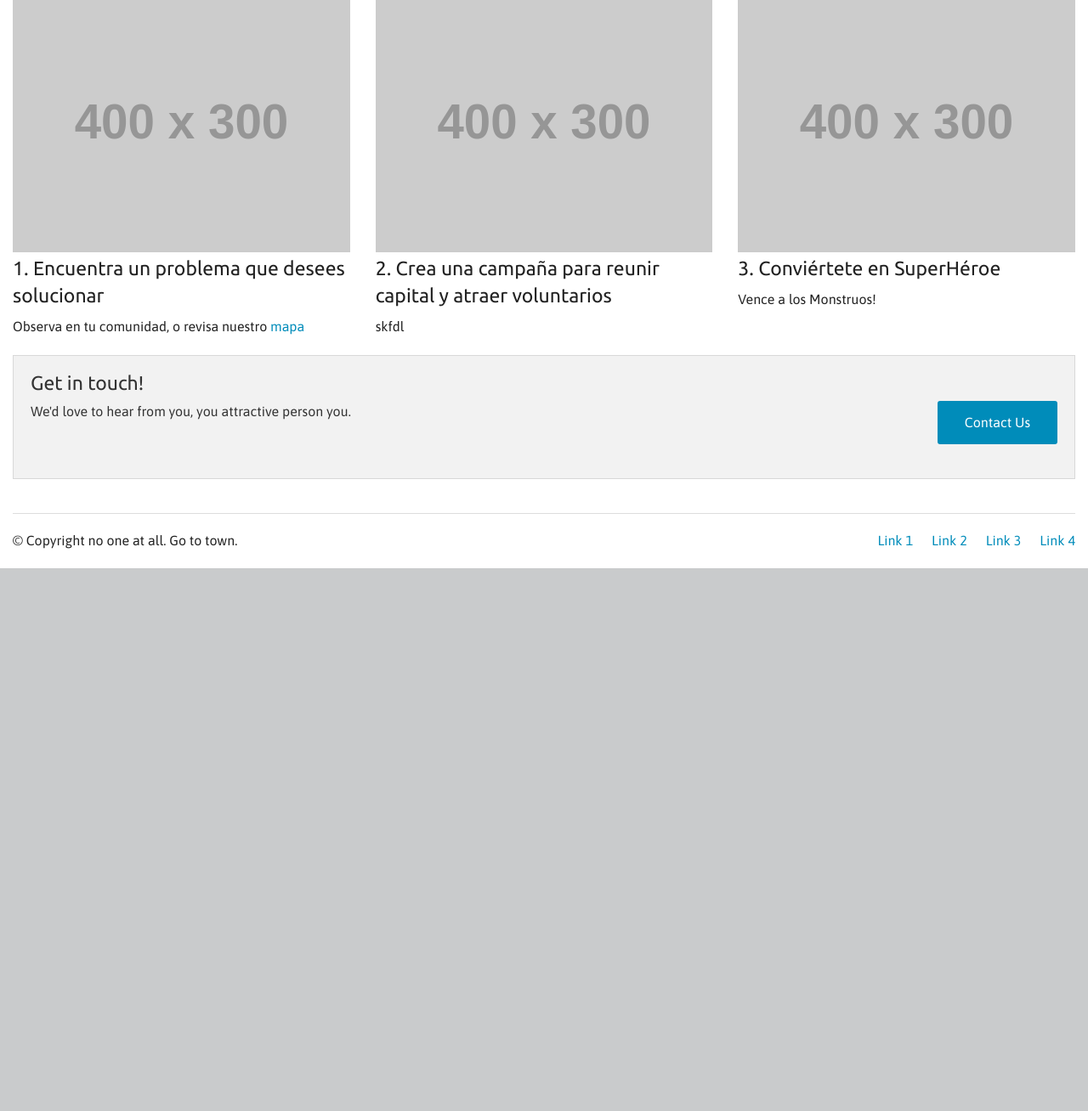
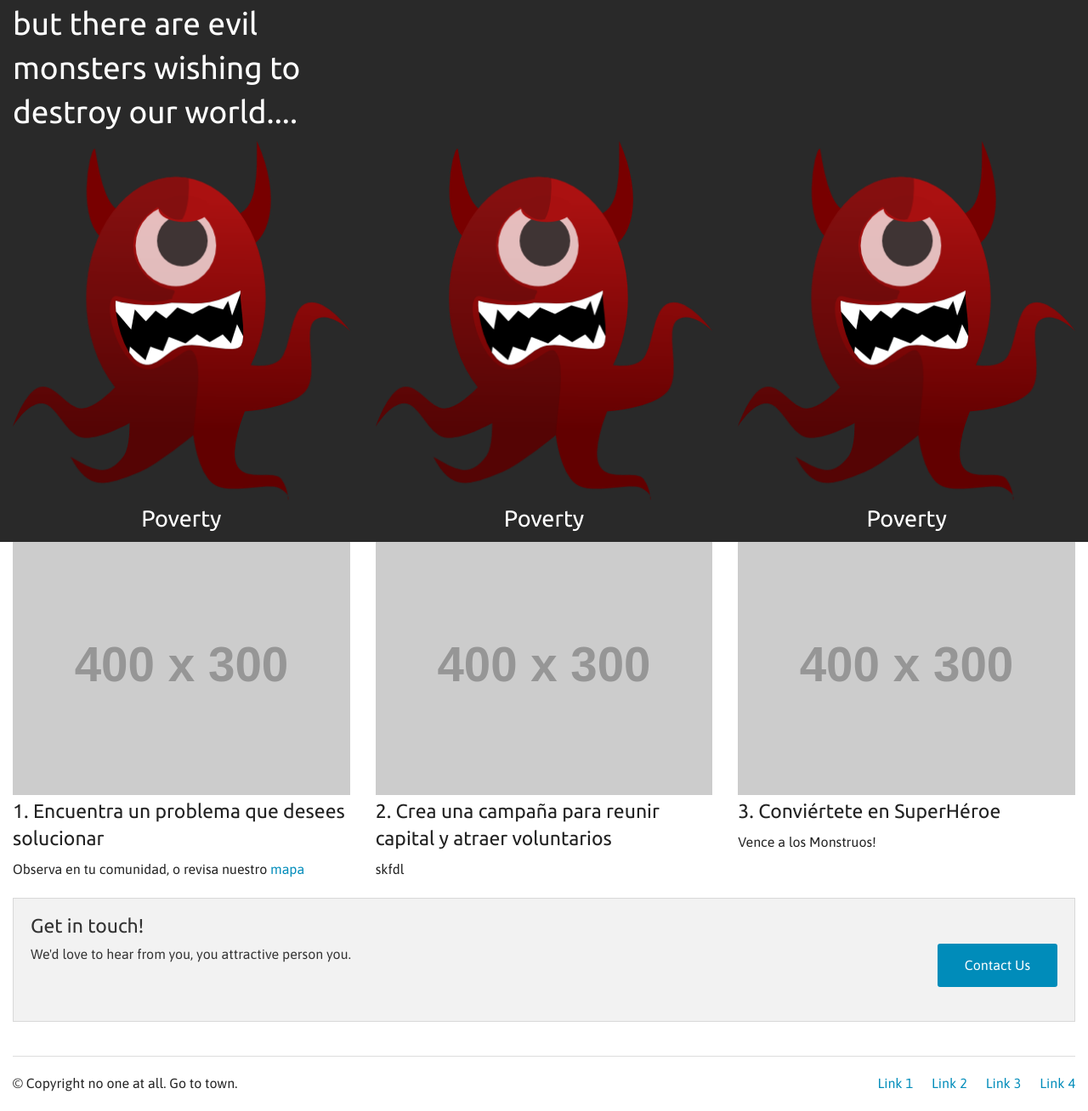
Before and after one commit to DenJohX/hackathon, a Django app: page / in a window 1280 px wide. Shown: the part 594-1902 px from the top of the page at 85% size. Before the commit the page ends 1263 px from the top, so only its background shows below. Run offline with Django 3.2, Linux system fonts and the light colour scheme; grey boxes labelled with a size stand in for pictures from a placeholder-image service; some libraries are stand-ins or nearby versions.

Commit message:
added monsters

```diff
--- a/planetofheroes/templates/planetofheroes/portada.html
+++ b/planetofheroes/templates/planetofheroes/portada.html
@@ -25,6 +25,29 @@
         <div id="slider">
           <img src="{% static "frontend/images/bg.png" %}"/>
         </div>
+      </div>
+    </div>
+  </div>
+
+  <div class="monsters-wrapper">
+    <div class="row">
+      <div class="large-4 columns">
+        <h2>but there are evil monsters
+        wishing to destroy our world....</h2>
+      </div>
+    </div>
+    <div class="row">
+      <div class="large-4 columns">
+        <img src="{% static "frontend/images/monster1.png" %}"/>
+        <h3>Poverty</h3>
+      </div>
+      <div class="large-4 columns">
+        <img src="{% static "frontend/images/monster1.png" %}"/>
+        <h3>Poverty</h3>
+      </div>
+      <div class="large-4 columns">
+        <img src="{% static "frontend/images/monster1.png" %}"/>
+        <h3>Poverty</h3>
       </div>
     </div>
   </div>
--- a/static/frontend/scss/portada.scss
+++ b/static/frontend/scss/portada.scss
@@ -16,3 +16,15 @@
         background: url(../images/bottom.png) repeat-x bottom;
     };
 }
+
+.monsters-wrapper {
+    background: #292929;
+    * {
+        color: white;
+        text-align: center;
+    }
+
+    h2{
+        text-align: left;
+    }
+}
```
Also changed, not shown: static/frontend/images/bottom.png (added), static/frontend/images/monster1.png (added), static/frontend/stylesheets/portada.css.
